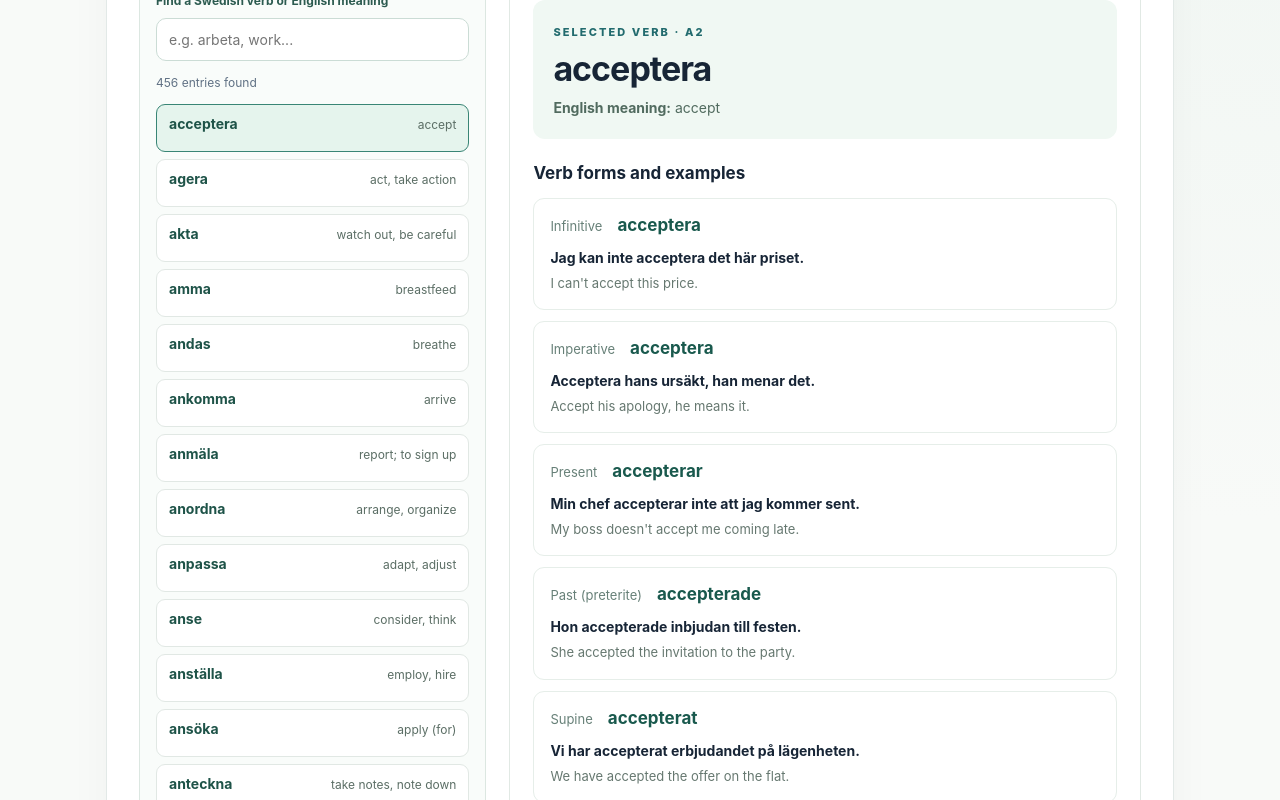
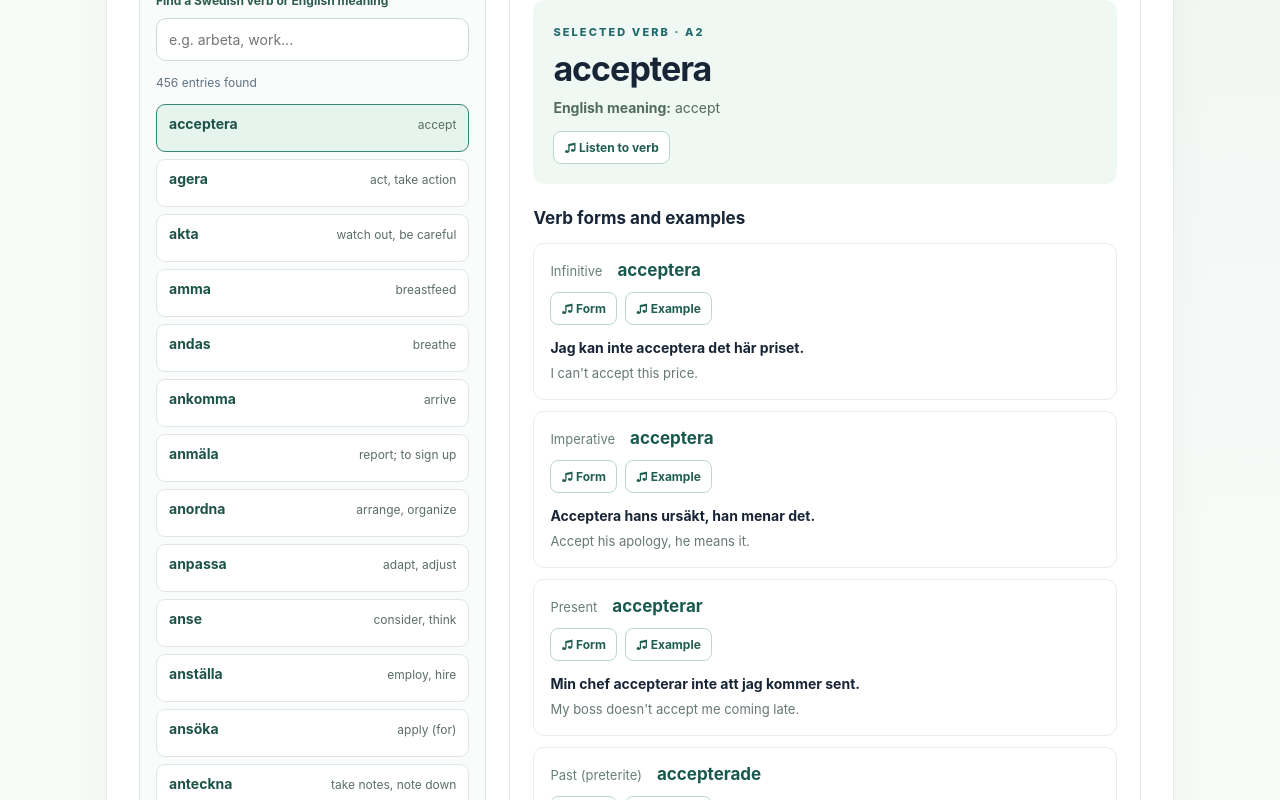
Before and after one commit to alikhalessi/nordljud-swcon2627-r2, a Next.js app: page / in a window 1280 px wide. Shown: the part 820-1620 px from the top of the page. Built offline with nearby package versions, Linux system fonts and the light colour scheme.

Commit message:
vibe V-002-F01: add Swedish browser speech controls to vocabulary forms and examples

```diff
--- a/app/globals.css
+++ b/app/globals.css
@@ -119,3 +119,13 @@ footer { display:flex; justify-content:space-between; gap:14px; color:#7d8a8b; m
   .vocabulary-detail { padding:14px; }
   .detail-heading { padding:16px; }
 }
+
+/* V-002-F01: speech controls on verb headword and each available form/example */
+.detail-audio-actions,.form-audio-actions { display:flex; align-items:center; flex-wrap:wrap; gap:8px; margin-top:12px; }
+.speech-control,.speech-stop { border:1px solid #bbd8cd; border-radius:8px; background:#fff; color:#215e50; padding:8px 10px; font-size:12px; font-weight:750; }
+.speech-control:hover { background:#e3f3e9; border-color:#4f9b7c; }
+.speech-stop { color:#784f42; border-color:#dbbdaf; }
+.speech-stop:hover { background:#fff0e8; }
+.vocabulary-audio-status { font-size:12px; color:#3c6759; line-height:1.4; }
+.vocabulary-audio-status p { margin:9px 0 0; }
+.vocabulary-audio-status .voice-warning { color:#795e35; }
--- a/app/vocabulary-explorer.tsx
+++ b/app/vocabulary-explorer.tsx
@@ -33,6 +33,101 @@ export default function VocabularyExplorer({ level }: { level: Level }) {
   const [page, setPage] = useState(0);
   const [loading, setLoading] = useState(true);
   const [error, setError] = useState("");
+  const [speechStatus, setSpeechStatus] = useState("");
+  const [voiceWarning, setVoiceWarning] = useState("");
+  const [activeSpeech, setActiveSpeech] = useState<string | null>(null);
+  const speechGeneration = useRef(0);
+
+  function stopSpeaking() {
+    speechGeneration.current += 1;
+    if (typeof window !== "undefined" && "speechSynthesis" in window) {
+      window.speechSynthesis.cancel();
+    }
+    setActiveSpeech(null);
+    setSpeechStatus("Audio stopped.");
+    setVoiceWarning("");
+  }
+
+  function speakSwedish(text: string, label: string) {
+    const phrase = text.trim();
+    if (!phrase) {
+      setSpeechStatus("No Swedish text is provided for this example.");
+      return;
+    }
+    if (typeof window === "undefined" ||
+        !("speechSynthesis" in window) ||
+        typeof SpeechSynthesisUtterance === "undefined") {
+      setSpeechStatus("Speech playback is not supported in this browser.");
+      setVoiceWarning("");
+      return;
+    }
+
+    const engine = window.speechSynthesis;
+    const run = ++speechGeneration.current;
+    engine.cancel();
+
+    const utterance = new SpeechSynthesisUtterance(phrase);
+    utterance.lang = "sv-SE";
+    utterance.rate = 0.88;
+    const available = engine.getVoices();
+    const swedish = available.find((voice) => /^sv(?:-|$)/i.test(voice.lang));
+    if (swedish) utterance.voice = swedish;
+    setVoiceWarning(
+      !swedish && available.length > 0
+        ? "No Swedish voice is installed or available in this browser. It may use a different accent."
+        : !swedish
+          ? "The browser has not listed any voices yet. Check your device's Swedish speech settings if audio fails."
+          : ""
+    );
+
+    utterance.onstart = () => {
+      if (run === speechGeneration.current) {
+        setActiveSpeech(label);
+        setSpeechStatus(`Playing: ${label}`);
+      }
+    };
+    utterance.onend = () => {
+      if (run === speechGeneration.current) {
+        setActiveSpeech(null);
+        setSpeechStatus(`Finished: ${label}`);
+      }
+    };
+    utterance.onerror = (event) => {
+      if (run === speechGeneration.current && event.error !== "canceled" && event.error !== "interrupted") {
+        setActiveSpeech(null);
+        setSpeechStatus("Unable to play this Swedish audio. Check your browser's speech settings.");
+      }
+    };
+
+    setSpeechStatus(`Starting audio: ${label}`);
+    setActiveSpeech(label);
+    try {
+      engine.speak(utterance);
+    } catch {
+      if (run === speechGeneration.current) {
+        setActiveSpeech(null);
+        setSpeechStatus("The browser could not start audio playback.");
+      }
+    }
+  }
+
+  // Clean up browser speech when switching levels/verbs or leaving the page.
+  useEffect(() => {
+    speechGeneration.current += 1;
+    if (typeof window !== "undefined" && "speechSynthesis" in window) {
+      window.speechSynthesis.cancel();
+    }
+    setActiveSpeech(null);
+    setSpeechStatus("");
+    setVoiceWarning("");
+  }, [level, selectedId]);
+
+  useEffect(() => () => {
+    speechGeneration.current += 1;
+    if (typeof window !== "undefined" && "speechSynthesis" in window) {
+      window.speechSynthesis.cancel();
+    }
+  }, []);
 
   useEffect(() => {
     // Changing a level starts a fresh browse; cross-level synchronization is V-003.
@@ -172,6 +267,25 @@ export default function VocabularyExplorer({ level }: { level: Level }) {
                   <span className="eyebrow">SELECTED VERB · {level}</span>
                   <h3 lang="sv">{chosen.verb}</h3>
                   <p><strong>English meaning:</strong> {chosen.meaning}</p>
+                  <div className="detail-audio-actions">
+                    <button
+                      type="button"
+                      className="speech-control"
+                      onClick={() => speakSwedish(chosen.verb, `verb ${chosen.verb}`)}
+                      aria-label={`Listen to ${chosen.verb} in Swedish`}
+                    >
+                      <span aria-hidden="true">♫</span> Listen to verb
+                    </button>
+                    {activeSpeech && (
+                      <button type="button" className="speech-stop" onClick={stopSpeaking}>
+                        Stop audio
+                      </button>
+                    )}
+                  </div>
+                  <div className="vocabulary-audio-status" aria-live="polite" aria-atomic="true">
+                    {speechStatus && <p>{speechStatus}</p>}
+                    {voiceWarning && <p className="voice-warning">{voiceWarning}</p>}
+                  </div>
                 </div>
                 <h4>Verb forms and examples</h4>
                 <div className="verb-forms">
@@ -182,6 +296,28 @@ export default function VocabularyExplorer({ level }: { level: Level }) {
                         <div className="form-title">
                           <span>{label}</span>
                           <strong lang="sv">{form?.word || "Not provided"}</strong>
+                        </div>
+                        <div className="form-audio-actions">
+                          {form?.word?.trim() && (
+                            <button
+                              type="button"
+                              className="speech-control"
+                              onClick={() => speakSwedish(form.word!, `${label.toLowerCase()} form`)}
+                              aria-label={`Listen to ${label.toLowerCase()} form ${form.word} in Swedish`}
+                            >
+                              <span aria-hidden="true">♫</span> Form
+                            </button>
+                          )}
+                          {form?.sv?.trim() && (
+                            <button
+                              type="button"
+                              className="speech-control"
+                              onClick={() => speakSwedish(form.sv!, `${label.toLowerCase()} example`)}
+                              aria-label={`Listen to ${label.toLowerCase()} Swedish example`}
+                            >
+                              <span aria-hidden="true">♫</span> Example
+                            </button>
+                          )}
                         </div>
                         {form?.sv && (
                           <p className="form-swedish" lang="sv">{form.sv}</p>
```
Also changed, not shown: evidence/V-002_F01_IMPLEMENTATION_LOG.md (added, +18 -0 lines).
